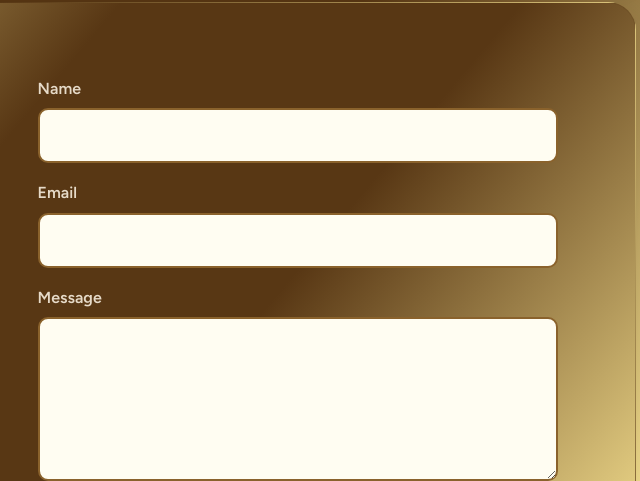
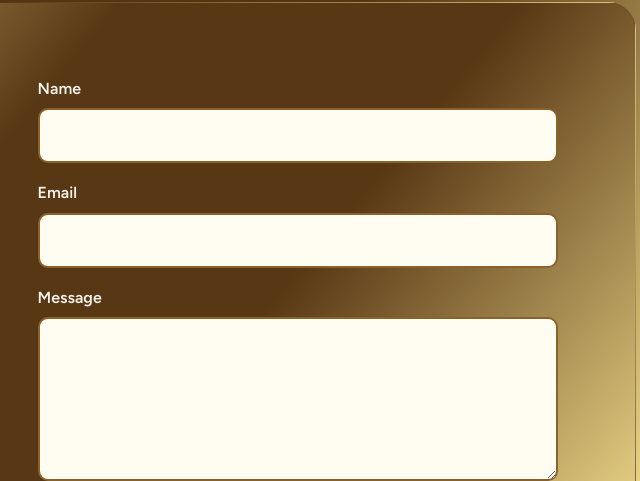
Before and after one commit to marjcasul16-ux/portfolio-itc, a plain HTML site: page contact.html in a window 1280 px wide. Shown: the part 319-800 px from the top of the page, 579-1219 px from the left. Drawn offline with nearby package versions, Linux system fonts and the light colour scheme.

Commit message:
Update style.css

```diff
--- a/style.css
+++ b/style.css
@@ -197,7 +197,7 @@ a:focus-visible, .btn:focus-visible, .form input:focus-visible, .form textarea:f
 .link-card p { color: var(--muted); }
 .contact-grid { display: grid; grid-template-columns: 1fr 1.2fr; gap: 40px; }
 .form { display: grid; gap: 16px; }
-.form label { font-weight: 700; display: grid; gap: 6px; color: #E6DAC8; }
+.form label { font-weight: 700; display: grid; gap: 6px; color: #F4F1EA; }
 .form input, .form textarea {
   width: 100%; font: inherit; padding: 12px; color: var(--ink);
   background: #fffdf2; border: 2px solid #8a622c; border-radius: 10px;
```
